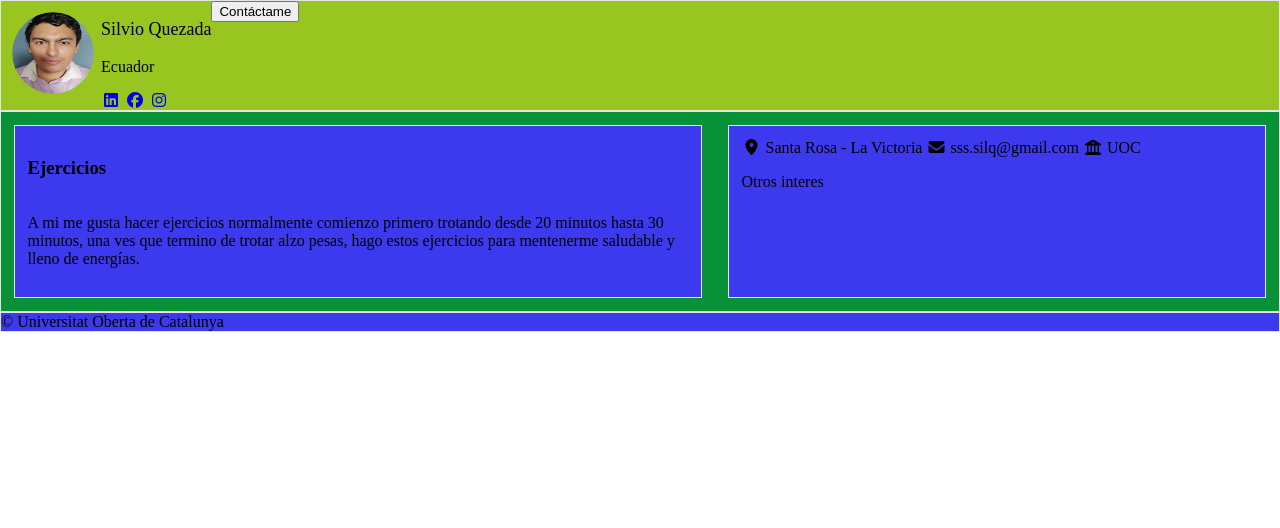
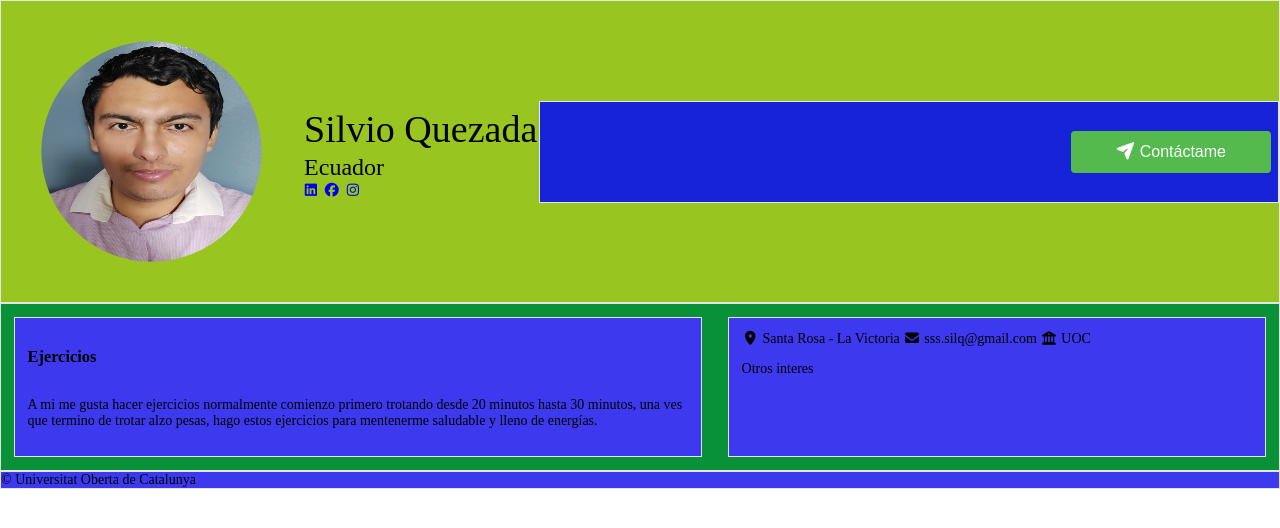
Before and after one commit to silvioquezada/herramientashtmlcss2ejercicio1, a website built with Parcel: page src/index.html in a window 1280 px wide. Built offline with nearby package versions, Linux system fonts and the light colour scheme.

Commit message:
Creating reusable button styles

```diff
--- a/src/assets/styles/main.scss
+++ b/src/assets/styles/main.scss
@@ -3,6 +3,8 @@
 body {
   margin: 0;
   padding: 0;
+
+  font-size: 14px;
 }
 
 .header {
@@ -11,8 +13,25 @@ body {
 
   display: flex;
   flex-direction: row;
+  align-items: center;
+  flex-wrap: wrap;
 
   background-color: #99c520;
+  border: 1px solid #e5e5e5;
+}
+
+.aling-right {
+  margin: 0;
+  padding: 0;
+
+  display: flex;
+  flex-direction: row;
+  justify-content: right;
+  align-items: center;
+  flex: 100px;
+  height: 100px;
+
+  background-color: #1623d8;
   border: 1px solid #e5e5e5;
 }
 
@@ -47,8 +66,8 @@ body {
   flex-direction: column;
   justify-content: center;
   align-items: center;
-  width: 100px;
-  height: 100px;
+  width: 250px;
+  height: 250px;
 }
 
 .circle {
@@ -56,7 +75,19 @@ body {
 }
 
 .text-big {
-    font-size: 18px;
+  margin: 1px;
+  padding: 1px;
+
+
+
+  font-size: 38px;
+}
+
+.text-medium {
+  margin: 1px;
+  padding: 1px;
+
+  font-size: 24px;
 }
 
 .content {
@@ -88,3 +119,33 @@ body {
 .icon {
 
 }
+
+.button {
+  padding: 10px;
+  margin: 1%;
+
+  display: block;
+  width: 200px;
+
+  font-size: 16px;
+  color: #000000;
+
+  background-color: #d8d5d5;
+  border: 2px solid #d8d5d5;
+  border-radius: 4px;
+  cursor: pointer;
+}
+
+.color-blue {
+  color: #fff;
+
+  background-color: #3498db;
+  border: 2px solid #3498db;
+}
+
+.color-green {
+  color: #fff;
+
+  background-color: #54ba4e;
+  border: 2px solid #54ba4e;
+}
--- a/src/views/header.html
+++ b/src/views/header.html
@@ -1,17 +1,15 @@
 <header class="header">
-    <picture>
-        <img src="./assets/images/perfil.jpg" alt="Universitat Oberta de Catalunya" class="photo circle" />
-    </picture>
+    <img src="./assets/images/perfil.jpg" alt="Universitat Oberta de Catalunya" class="photo circle" />
     <div>
         <p class="text-big">Silvio Quezada</p>
-        <p>Ecuador</p>
+        <p class="text-medium">Ecuador</p>
         <div>
             <a class="icon" href="https://www.linkedin.com/in/silvio-vinicio-quezada-3174b610a/"><i class="fa-brands fa-linkedin"></i></a>
             <a class="icon" href="https://www.facebook.com/silvio.quezada.3"><i class="fa-brands fa-facebook"></i></a>
             <a class="icon" href="https://www.instagram.com/silvio.quezada.3/"><i class="fa-brands fa-instagram"></i></a>
         </div>
     </div>
-    <div>
-        <button>Contáctame</button>
+    <div class="aling-right">
+        <button class="button color-green"><i class="fa-solid fa-paper-plane"></i> Contáctame</button>
     </div>
 </header>
```
